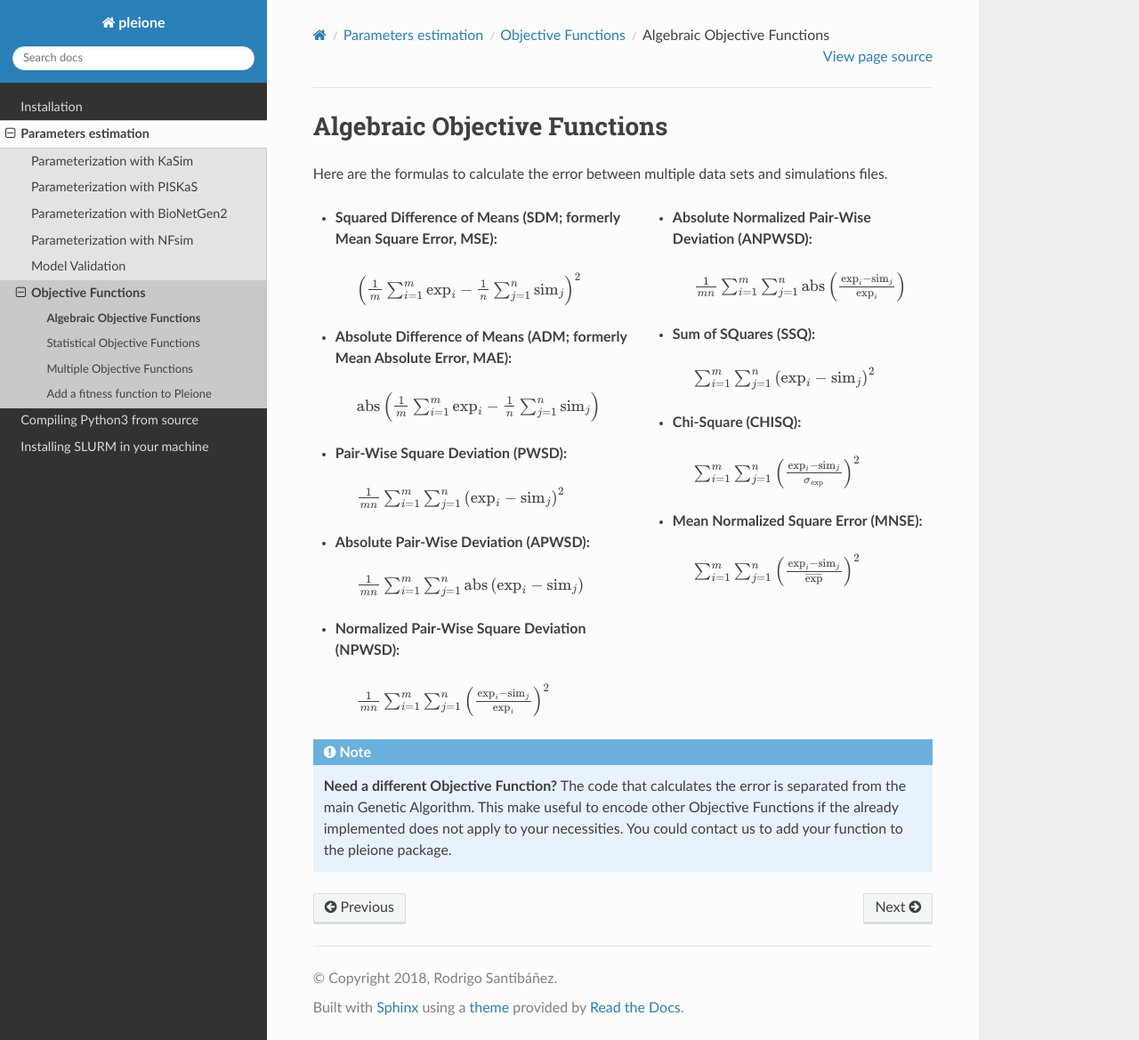
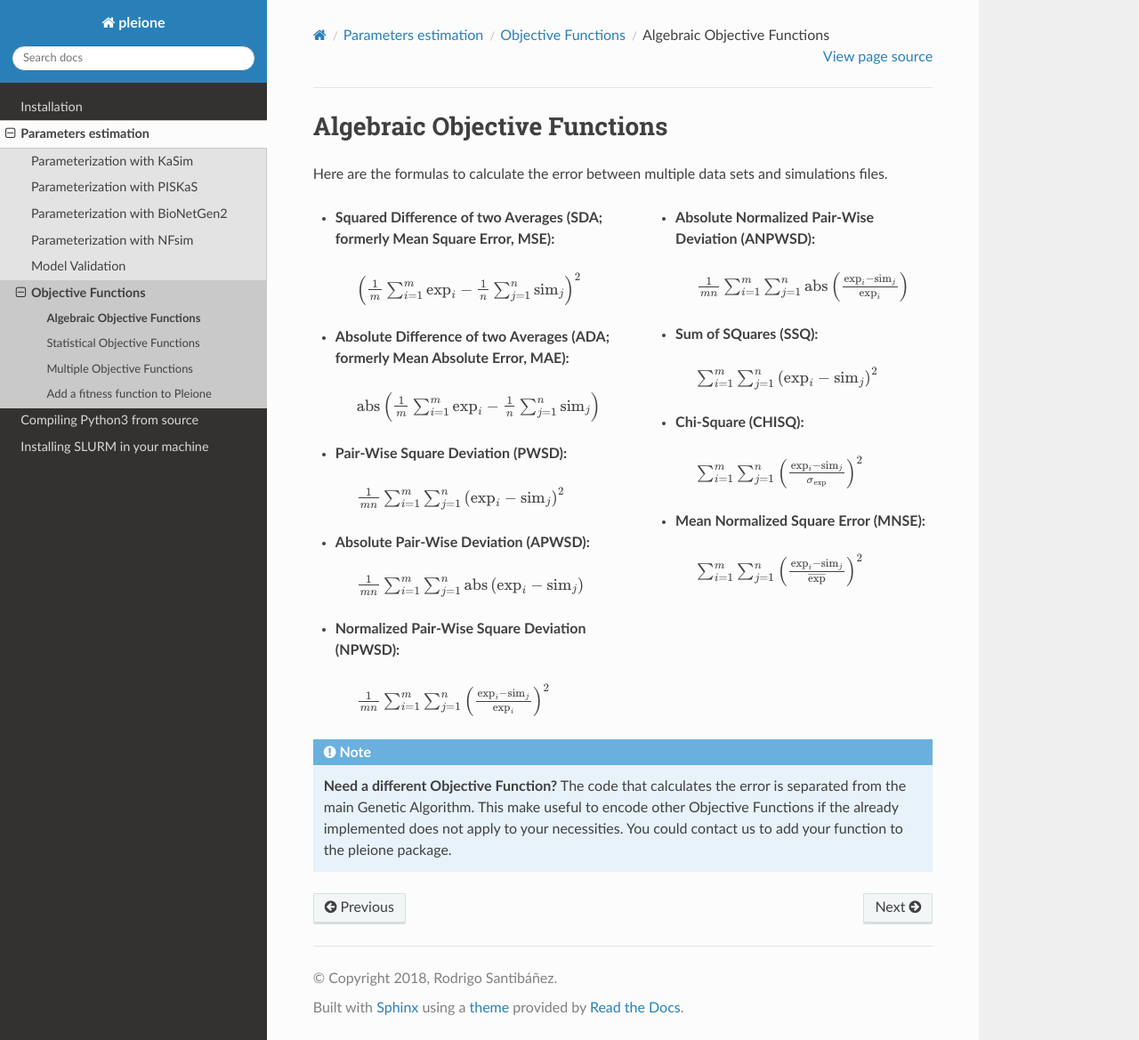
Before and after one commit to glucksfall/pleione, a Sphinx documentation site: the page built from docs/functions/algebraics.rst, in a window 1280 px wide and 1169 px high. Shown: the whole window at 89% size. Built offline with Sphinx 7.4.7 and the Read the Docs theme 2.0.0, drawn with Linux system fonts in a browser that asks for light colours.

Commit message:
update algebraic funcs

```diff
--- a/docs/functions/algebraics.rst
+++ b/docs/functions/algebraics.rst
@@ -7,11 +7,11 @@ simulations files.
 .. hlist::
 	:columns: 2
 
-	* | **Squared Difference of Means (SDM; formerly Mean Square Error, MSE):**
+	* | **Squared Difference of two Averages (SDA; formerly Mean Square Error, MSE):**
 	  |
 	  |  :math:`\left( \frac{1}{m} \sum_{i=1}^{m} \mathrm{exp}_i - \frac{1}{n} \sum_{j=1}^{n} \mathrm{sim}_j \right) ^{2}`
 
-	* | **Absolute Difference of Means (ADM; formerly Mean Absolute Error, MAE):**
+	* | **Absolute Difference of two Averages (ADA; formerly Mean Absolute Error, MAE):**
 	  |
 	  |  :math:`\mathrm{abs} \left( \frac{1}{m} \sum_{i=1}^{m} \mathrm{exp}_i - \frac{1}{n} \sum_{j=1}^{n} \mathrm{sim}_j \right)`
 
```
